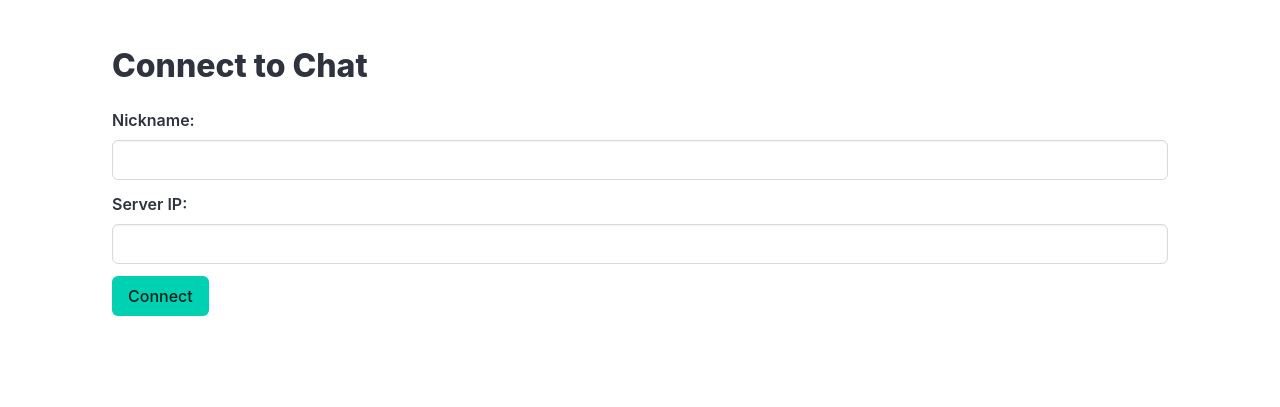
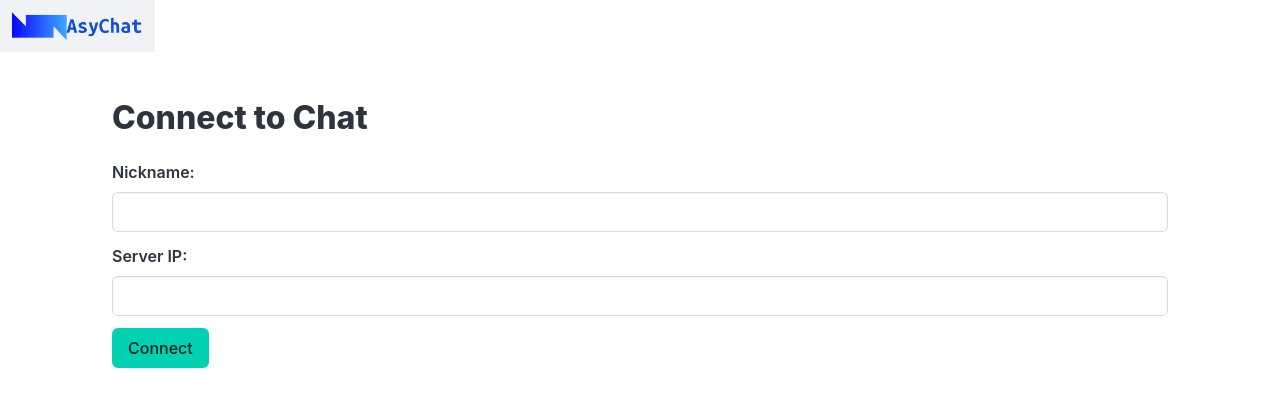
Before and after one commit to Muxutruk2/AsyChat, a Flask app: page / in a window 1280 px wide. Shown: the top 407 px of the page. Run offline with Flask 3, Linux system fonts and the light colour scheme.

Commit message:
Added Images to html

```diff
--- a/client/client.py
+++ b/client/client.py
@@ -1,5 +1,5 @@
 # client.py
-from flask import Flask, render_template, request, jsonify, redirect
+from flask import Flask, render_template, request, jsonify, redirect, send_from_directory, url_for
 import requests
 from encryption import *
 from flask_cors import CORS
@@ -25,6 +25,10 @@ elif sys.argv[1] == '-vv':
 @app.route('/', methods=['GET'])
 def index():
     return render_template('connect.html')
+
+@app.route('/media/<path:filename>', methods=['GET'])
+def media(filename):
+    return send_from_directory('media', filename)
 
 @app.route('/chat', methods=['GET'])
 def get_messages():
--- a/client/templates/connect.html
+++ b/client/templates/connect.html
@@ -40,6 +40,13 @@
 </head>
 
 <body>
+    <div class="navbar">
+        <div class="navbar-brand">
+            <a href="/" class="navbar-item">
+                <img height="160" src="{{ url_for('media', filename='AsyChatLogo_text.png') }}">
+            </a>
+        </div>
+    </div>
     <div class="container section">
         <h1 class="title">Connect to Chat</h1>
         <form onsubmit="connectToChat(); return false;">
```
Also changed, not shown: client/templates/chat.html (+7 -0 lines).
